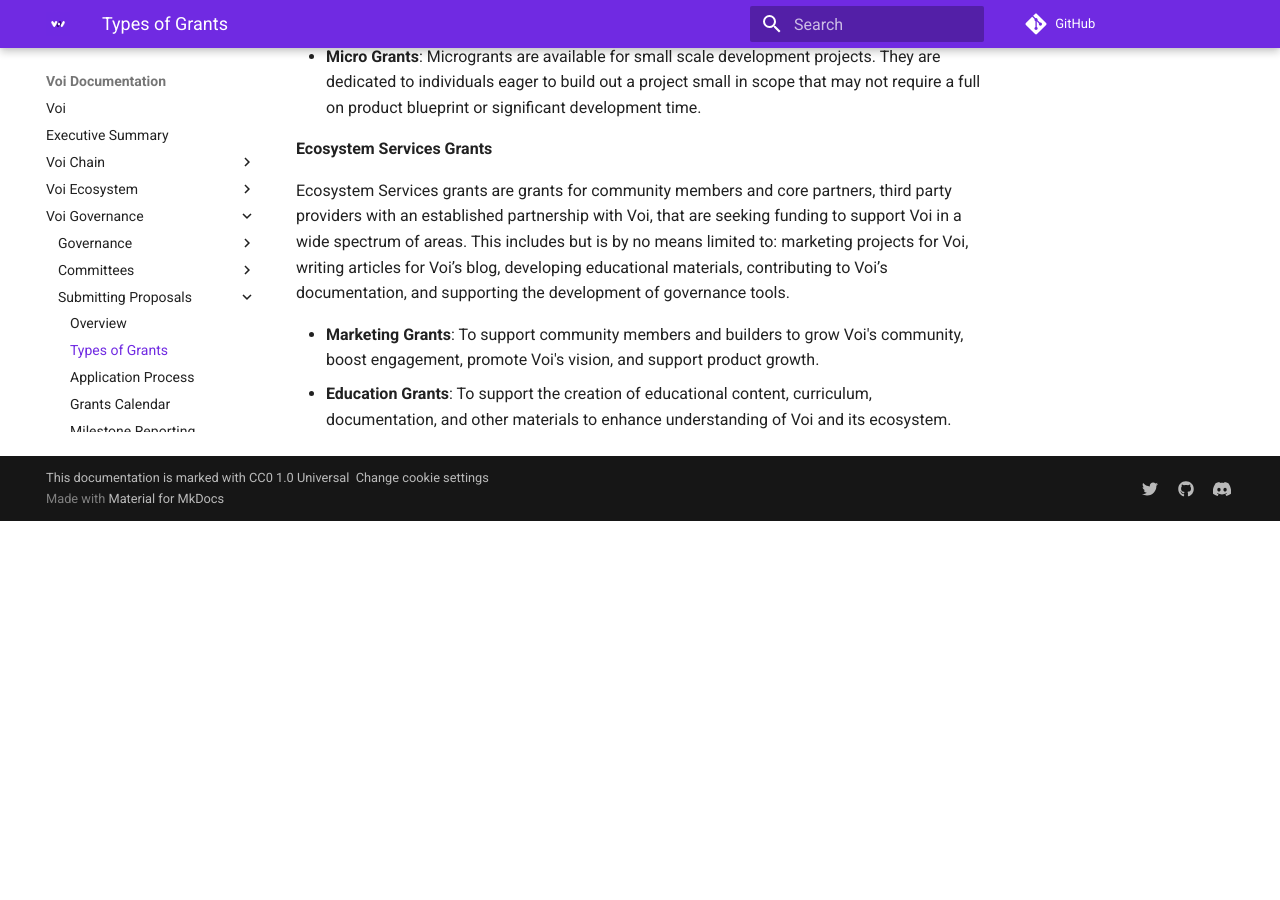
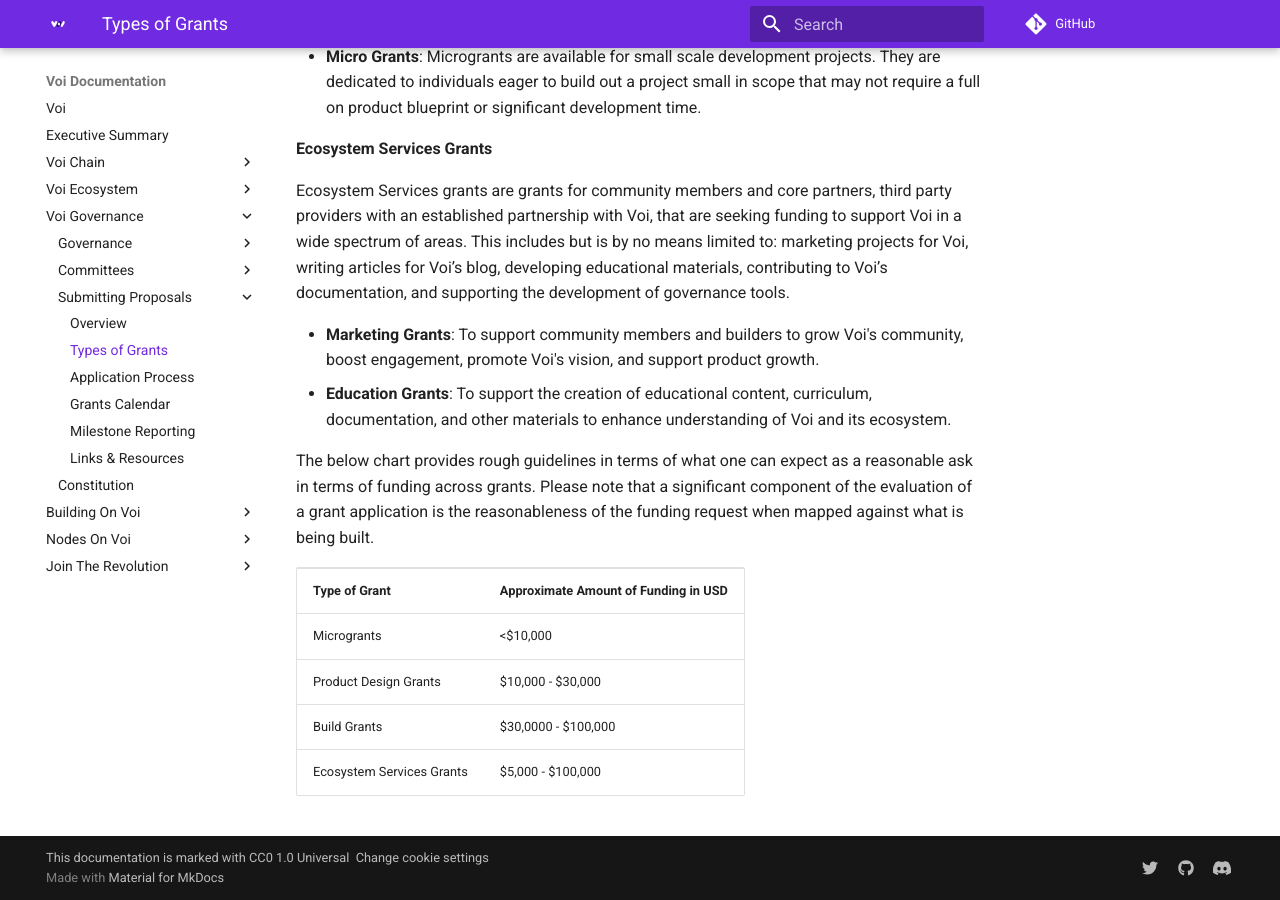
Before and after one commit to VoiNetwork/learn-more, an MkDocs documentation site: the page built from docs/governance/proposals/types-of-grants.md, in a window 1280 px wide and 900 px high, scrolled down 608 px. Built offline with MkDocs 1.6.1 and Material for MkDocs 9.7.7, drawn with Linux system fonts in a browser that asks for light colours; plug-ins that fetch from the network failed and are left out; comment, search, counter and statistics services are not loaded; before the commit the page ends 1129 px from its top, so only the background shows below that.

Commit message:
Update types-of-grants.md

```diff
--- a/docs/governance/proposals/types-of-grants.md
+++ b/docs/governance/proposals/types-of-grants.md
@@ -20,3 +20,39 @@
 
  * **Marketing Grants**: To support community members and builders to grow Voi's community, boost engagement, promote Voi's vision, and support product growth.
  * **Education Grants**: To support the creation of educational content, curriculum, documentation, and other materials to enhance understanding of Voi and its ecosystem.
+
+The below chart provides rough guidelines in terms of what one can expect as a reasonable ask in terms of funding across grants. Please note that a significant component of the evaluation of a grant application is the reasonableness of the funding request when mapped against what is being built.
+
+
+<table>
+  <tr>
+   <td><strong>Type of Grant</strong>
+   </td>
+   <td><strong>Approximate Amount of Funding in USD</strong>
+   </td>
+  </tr>
+  <tr>
+   <td>Microgrants
+   </td>
+   <td>&lt;$10,000
+   </td>
+  </tr>
+  <tr>
+   <td>Product Design Grants
+   </td>
+   <td>$10,000 - $30,000
+   </td>
+  </tr>
+  <tr>
+   <td>Build Grants
+   </td>
+   <td>$30,0000 - $100,000
+   </td>
+  </tr>
+  <tr>
+   <td>Ecosystem Services Grants
+   </td>
+   <td>$5,000 - $100,000
+   </td>
+  </tr>
+</table>
```
